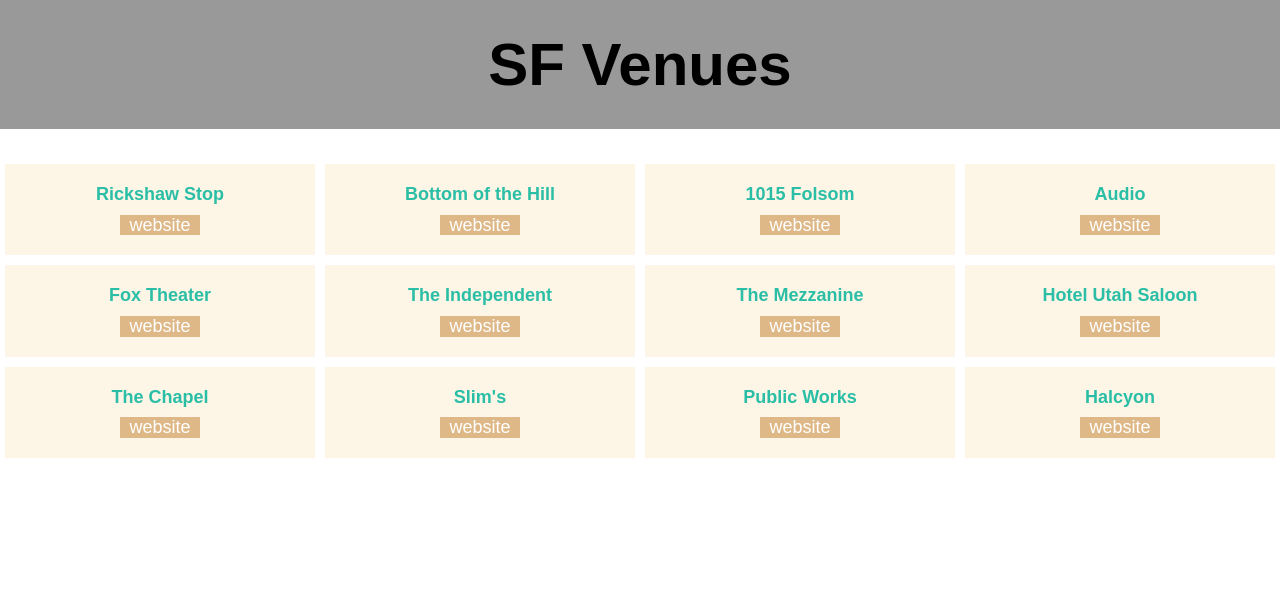
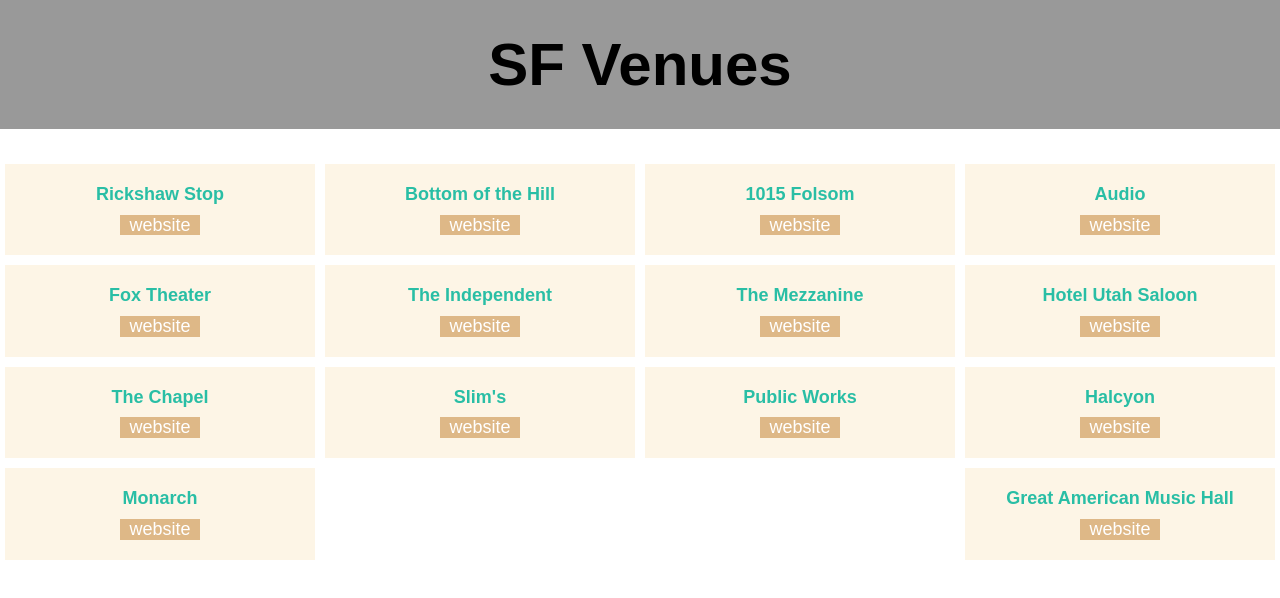
Before and after one commit to jmsmrgn/venues, a React app: page / in a window 1280 px wide. Shown: the top 598 px of the page. Built offline with nearby package versions, Linux system fonts and the light colour scheme.

Commit message:
add venues

```diff
--- a/src/App.js
+++ b/src/App.js
@@ -79,6 +79,16 @@
             venueID="3429914-halcyon"
             venueUrl="//www.halcyon-sf.com"
           />
+          <Venue
+            venueName="Monarch"
+            venueID="1595753-monarch"
+            venueUrl="http://www.monarchsf.com/"
+          />
+          <Venue
+            venueName="Great American Music Hall"
+            venueID="1261-great-american-music-hall"
+            venueUrl="http://www.slimspresents.com/venue_detail/gamh/"
+          />
         </VenueContainer>
       </div>
     );
--- a/src/components/venue/venue.js
+++ b/src/components/venue/venue.js
@@ -77,8 +77,6 @@
   font-size: 12px;
 `
 
-
-
 class Venue extends React.Component {
   constructor() {
     super()
```
